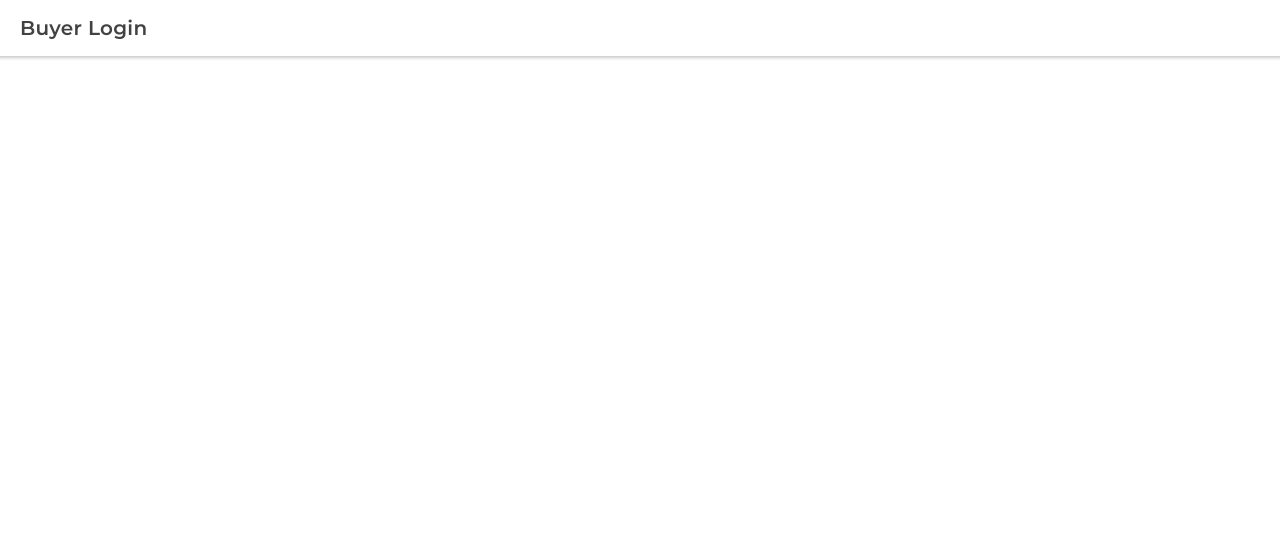
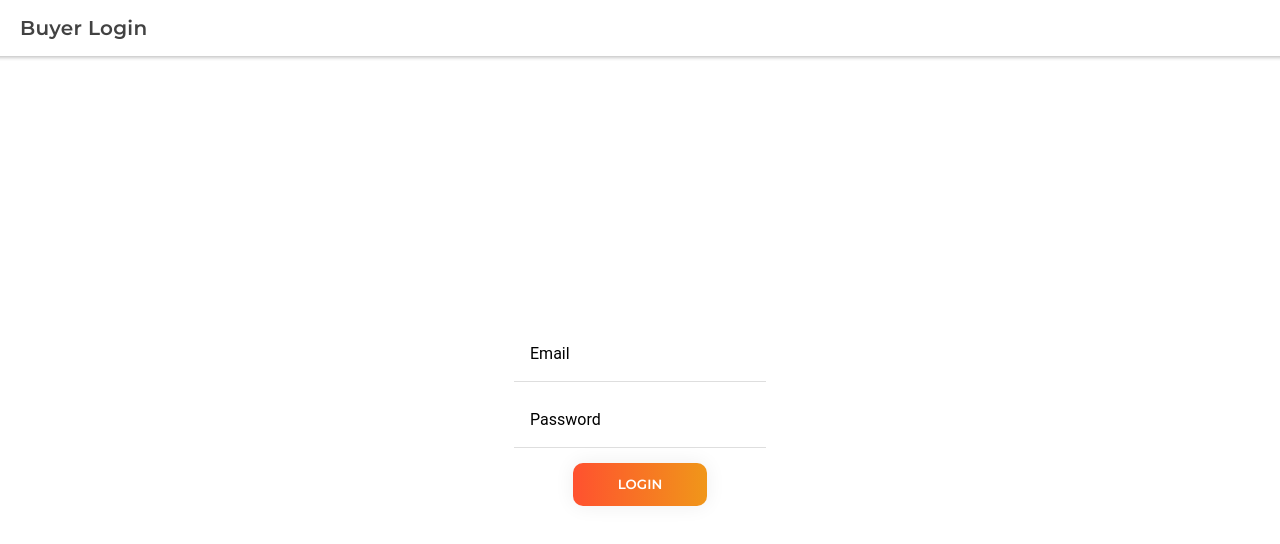
Before and after one commit to tanmayvaij/bookstown, a React (Create React App) app: page /buyer_login in a window 1280 px wide. Shown: the top 544 px of the page. Built offline with nearby package versions, Linux system fonts and the light colour scheme.

Commit message:
added buyer signin

```diff
--- a/public/index.html
+++ b/public/index.html
@@ -17,7 +17,7 @@
 
 	<link rel="manifest" href="%PUBLIC_URL%/manifest.json" />
 
-	<link rel="shortcut icon" type="image/png" href="%PUBLIC_URL%/assets/icon/favicon.ico" />
+	<link rel="shortcut icon" type="image/png" href="%PUBLIC_URL%/assets/favicon.ico" />
 
 	<!-- add to homescreen for ios -->
 	<meta name="apple-mobile-web-app-capable" content="yes" />
--- a/src/App.tsx
+++ b/src/App.tsx
@@ -25,7 +25,7 @@ import './theme/variables.css';
 import Context from './context';
 
 // Importing pages
-import Intro from './pages/Intro';
+import IntroPage from './pages/IntroPage';
 import SellerLoginPage from './pages/SellerLoginPage';
 import SellerRegistrationPage from './pages/SellerRegistrationPage';
 import BuyerLoginPage from './pages/BuyerLoginPage';
@@ -44,7 +44,7 @@ const App: React.FC = () => (
 					</Route>
 
 					<Route exact path="/intro">
-						<Intro />
+						<IntroPage />
 					</Route>
 
 					<Route exact path="/seller_login">
--- a/src/pages/BuyerLoginPage/index.css
+++ b/src/pages/BuyerLoginPage/index.css
@@ -0,0 +1,31 @@
+#seller_login {
+    display: flex;
+    align-items: center;
+    justify-content: center;
+    flex-direction: column;
+    min-height: calc(100vh - 75px);
+}
+
+ion-item {
+    margin: 5px 20px 5px 20px;
+}
+
+#login_btn {
+    background-image: linear-gradient(to right, #FF512F 0%, #F09819 51%, #FF512F 100%);
+    margin: 10px;
+    padding: 15px 45px;
+    text-align: center;
+    text-transform: uppercase;
+    transition: 0.5s;
+    background-size: 200% auto;
+    color: white;
+    box-shadow: 0 0 20px #eee;
+    border-radius: 10px;
+    display: block;
+}
+
+#login_btn:hover {
+    background-position: right center;
+    color: #fff;
+    text-decoration: none;
+}
--- a/src/pages/BuyerLoginPage/index.tsx
+++ b/src/pages/BuyerLoginPage/index.tsx
@@ -1,12 +1,43 @@
-import { IonBackButton, IonButtons, IonContent, IonHeader, IonPage, IonTitle, IonToolbar } from '@ionic/react';
+import {
+	IonBackButton,
+	IonButtons,
+	IonContent,
+	IonHeader,
+	IonInput,
+	IonItem,
+	IonLabel,
+	IonNote,
+	IonPage,
+	IonTitle,
+	IonToolbar
+} from '@ionic/react';
+import { useState } from 'react';
 import './index.css';
 
 const BuyerLoginPage: React.FC = () => {
+
+    const [isTouched, setIsTouched] = useState(false)
+    const [isValid, setIsValid] = useState<boolean>()
+
+    const validateEmail = (email: string) => {
+      return email.match(
+        /^(?=.{1,254}$)(?=.{1,64}@)[a-zA-Z0-9!#$%&'*+/=?^_`{|}~-]+(?:\.[a-zA-Z0-9!#$%&'*+/=?^_`{|}~-]+)*@[a-zA-Z0-9](?:[a-zA-Z0-9-]{0,61}[a-zA-Z0-9])?(?:\.[a-zA-Z0-9](?:[a-zA-Z0-9-]{0,61}[a-zA-Z0-9])?)*$/
+      )
+    }
+
+    const validate = (ev: Event) => {
+      const value = (ev.target as HTMLInputElement).value
+      setIsValid(undefined)
+      if (value === '') return
+      validateEmail(value) !== null ? setIsValid(true) : setIsValid(false)
+    }
+
+    const markTouched = () => setIsTouched(true)
+
 	return (
         <IonPage>
 
             <IonHeader>
-
                 <IonToolbar>
 
                     <IonTitle>Buyer Login</IonTitle>
@@ -16,11 +47,30 @@ const BuyerLoginPage: React.FC = () => {
                     </IonButtons>
 
                 </IonToolbar>
-
             </IonHeader>
 
             <IonContent fullscreen>
+                <div id="seller_login">
 
+                    <IonItem className={`${isValid && 'ion-valid'} ${isValid === false && 'ion-invalid'} ${isTouched && 'ion-touched'}`}>
+                        <IonLabel position="floating" >Email</IonLabel>
+                        <IonInput
+                            placeholder="Enter Email"
+                            onIonInput={(event) => validate(event)}
+                            onIonBlur={() => markTouched()}
+                        >
+                        </IonInput>
+                        <IonNote slot="error">Invalid email</IonNote>
+                    </IonItem>
+
+                    <IonItem>
+                        <IonLabel position="floating">Password</IonLabel>
+                        <IonInput type='password' placeholder="Enter Password"></IonInput>
+                    </IonItem>
+
+                    <button id='login_btn'>Login</button>
+
+                </div>
             </IonContent>
 
         </IonPage>
--- a/src/pages/Intro/index.css
+++ b/src/pages/IntroPage/index.css
@@ -1,4 +1,4 @@
-#landing_page {
+#intro_landing_page {
     display: flex;
     flex-direction: column;
     align-items: center;
@@ -8,16 +8,16 @@
     padding: 0 30px;
 }
 
-#landing_page>* {
+#intro_landing_page > * {
     padding: 30px 0;
 }
 
-#button_group {
+#intro_button_group {
     display: flex;
     flex-direction: column;
 }
 
-#buy_btn {
+#intro_buy_btn {
     background-image: linear-gradient(to right, #1FA2FF 0%, #12D8FA 51%, #1FA2FF 100%);
     margin: 10px;
     padding: 15px 45px;
@@ -31,13 +31,13 @@
     display: block;
 }
 
-#buy_btn:hover {
+#intro_buy_btn:hover {
     background-position: right center;
     color: #fff;
     text-decoration: none;
 }
 
-#sell_btn {
+#intro_sell_btn {
     background-image: linear-gradient(to right, #56ab2f 0%, #a8e063 51%, #56ab2f 100%);
     margin: 10px;
     padding: 15px 45px;
@@ -51,16 +51,16 @@
     display: block;
 }
 
-#sell_btn:hover {
+#intro_sell_btn:hover {
     background-position: right center;
     color: #fff;
     text-decoration: none;
 }
 
-#landing_bottom {
+#intro_landing_bottom {
     width: 16rem;
 }
 
-#brand {
+#intro_brand {
     width: 19rem;
 }
--- a/src/pages/Intro/index.tsx
+++ b/src/pages/IntroPage/index.tsx
@@ -3,7 +3,7 @@ import { App } from "@capacitor/app"
 import { useHistory } from 'react-router'
 import './index.css'
 
-const Intro: React.FC = () => {
+const IntroPage: React.FC = () => {
 
 	const history = useHistory()
 
@@ -19,27 +19,27 @@ const Intro: React.FC = () => {
 		<IonPage>
 
 			<IonContent fullscreen>
-				<div id='landing_page'>
+				<div id='intro_landing_page'>
 
 					<div>
 
-						<img id='brand' src="assets/brand.png" alt="" />
+						<img id='intro_brand' src="assets/brand.png" alt="" />
 
 						<p>Best place for buying and selling second hand books.</p>
 
 					</div>
 
-					<div id='button_group'>
+					<div id='intro_button_group'>
 
 						<button
-							id='buy_btn'
+							id='intro_buy_btn'
 							onClick={() => history.push("/buyer_login")}
 						>
 							Start Buying
 						</button>
 
 						<button
-							id='sell_btn'
+							id='intro_sell_btn'
 							onClick={() => history.push("/seller_login")}
 						>
 							Start Selling
@@ -47,7 +47,7 @@ const Intro: React.FC = () => {
 
 					</div>
 
-					<img id='landing_bottom' src="assets/landing-img.png" alt="" />
+					<img id='intro_landing_bottom' src="assets/landing-img.png" alt="" />
 
 				</div>
 			</IonContent>
@@ -56,4 +56,4 @@ const Intro: React.FC = () => {
 	)
 }
 
-export default Intro
+export default IntroPage
--- a/src/pages/SellerLoginPage/index.tsx
+++ b/src/pages/SellerLoginPage/index.tsx
@@ -1,6 +1,5 @@
 import {
     IonBackButton,
-    IonButton,
     IonButtons,
     IonContent,
     IonHeader,
@@ -37,7 +36,7 @@ const SellerLoginPage: React.FC = () => {
 
     return (
         <IonPage>
-0
+
             <IonHeader>
                 <IonToolbar>
 
@@ -78,4 +77,4 @@ const SellerLoginPage: React.FC = () => {
     )
 }
 
-export default SellerLoginPage;
+export default SellerLoginPage
```
Also changed, not shown: src/pages/BuyerRegistrationPage/index.tsx (+5 -5 lines), src/pages/SellerRegistrationPage/index.tsx (+5 -5 lines), public/assets/favicon.png (added), 1 other file (tests, documents, lock files or other folders). Lines whose indentation alone changed are shown as unchanged.
